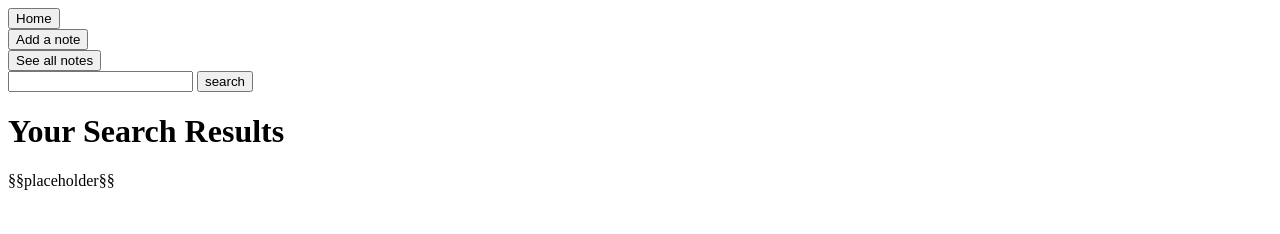
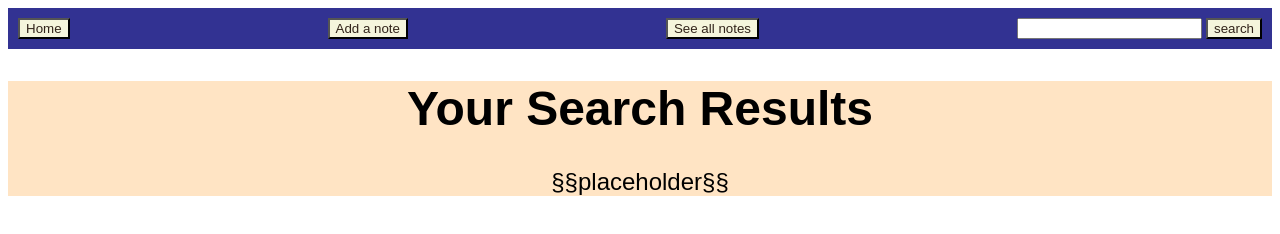
Before and after one commit to CelineNaito/EpflNoteApp, a plain HTML site: page result.html in a window 1280 px wide. Drawn offline with Linux system fonts and the light colour scheme.

Commit message:
added the css, result/search function does not work

```diff
--- a/add.html
+++ b/add.html
@@ -5,16 +5,18 @@
   <meta name="viewport" content="width=device-width, initial-scale=1.0">
   <meta http-equiv="X-UA-Compatible" content="ie=edge">
   <title>add a note</title>
+  <link rel="stylesheet" href="static/style.css">
+
 
 </head>
 <body>
     <nav class="navbar">
         <form action="/">
-            <button type="submit">Home</button>
+            <button type="submit" class="submit_button">Home</button>
         </form>
 
         <form action="/view">
-            <button type="submit">See all notes</button>
+            <button type="submit" class=" submit_button">See all notes</button>
         </form>
 
         <form action="/result" method="get">
@@ -24,12 +26,15 @@
 
 
     </nav>
-    <h1>Enter a new note</h1>
 
-    <form action="/save_note" method="get">
-        <input type="text" name="q" placeholder="" id="user_note" class="textbox">
-        <input type="submit" value="save" class="submit_button">
-    </form>
+    <div class="main">
+        <h1>Enter a new note</h1>
+
+        <form action="/save_note" method="get">
+            <input type="text" name="q" placeholder="" id="user_note" class="textbox">
+            <input type="submit" value="save" class="submit_button">
+        </form>
+    </div>
 
 
 </body>
--- a/result.html
+++ b/result.html
@@ -5,19 +5,21 @@
   <meta name="viewport" content="width=device-width, initial-scale=1.0">
   <meta http-equiv="X-UA-Compatible" content="ie=edge">
   <title>Search Results</title>
+  <link rel="stylesheet" href="static/style.css">
+
 
 </head>
 <body>
   <nav class="navbar">
     <form action="/">
-    <button type="submit">Home</button>
+      <button type="submit" class="submit_button">Home</button>
     </form>
     <form action="/add">
-    <button type="submit">Add a note</button>
+      <button type="submit" class=" submit_button">Add a note</button>
     </form>
 
     <form action="/view">
-    <button type="submit">See all notes</button>
+      <button type="submit" class=" submit_button">See all notes</button>
     </form>
 
     <form action="/result" method="get">
@@ -26,9 +28,11 @@
     </form>
   </nav>
 
+  <div class="main">
     <h1> Your Search Results</h1>
 
     §§placeholder§§
+  </div>
 
 </body>
 </html>
--- /dev/null
+++ b/static/style.css
@@ -0,0 +1,27 @@
+.navbar {
+    display: flex;
+    background-color: rgb(50, 50, 146);
+    padding: 10px;
+    flex-direction: row;
+    justify-content: space-between;
+    align-items: center;
+}
+
+.main {
+    display:flexbox;
+    background-color: bisque;
+    font-size: x-large;
+    font-family: Arial, Helvetica, sans-serif;
+    text-align: center;
+    text-decoration-color: rgb(50, 36, 26);
+
+}
+
+.submit_button{
+    text-align:center;
+    font-family: Arial, Helvetica, sans-serif;
+    color: rgb(50, 36, 26);
+    background-color: beige;
+    box-shadow: bisque;
+
+}
```
Also changed, not shown: index.html (+7 -4 lines), view.html (+9 -6 lines), 1 other file. Lines whose indentation alone changed are shown as unchanged.
